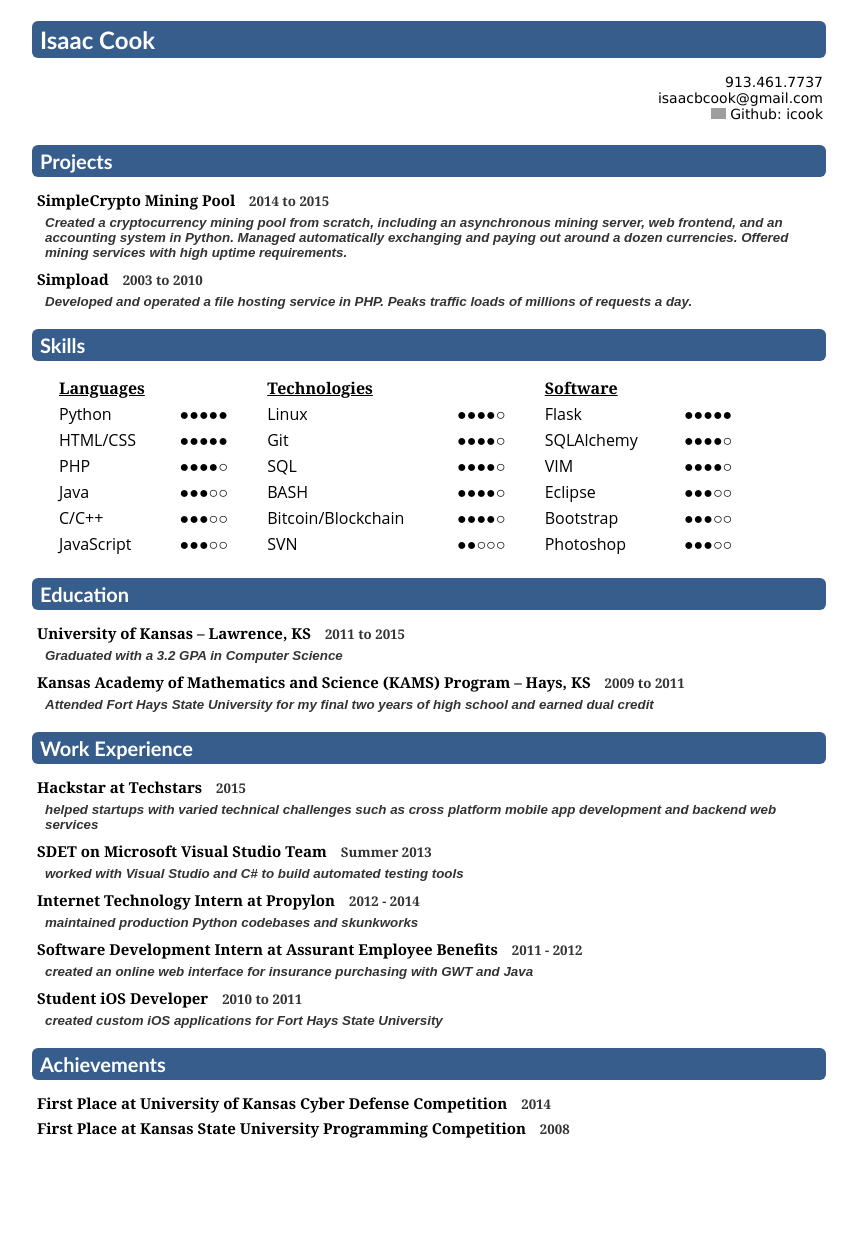
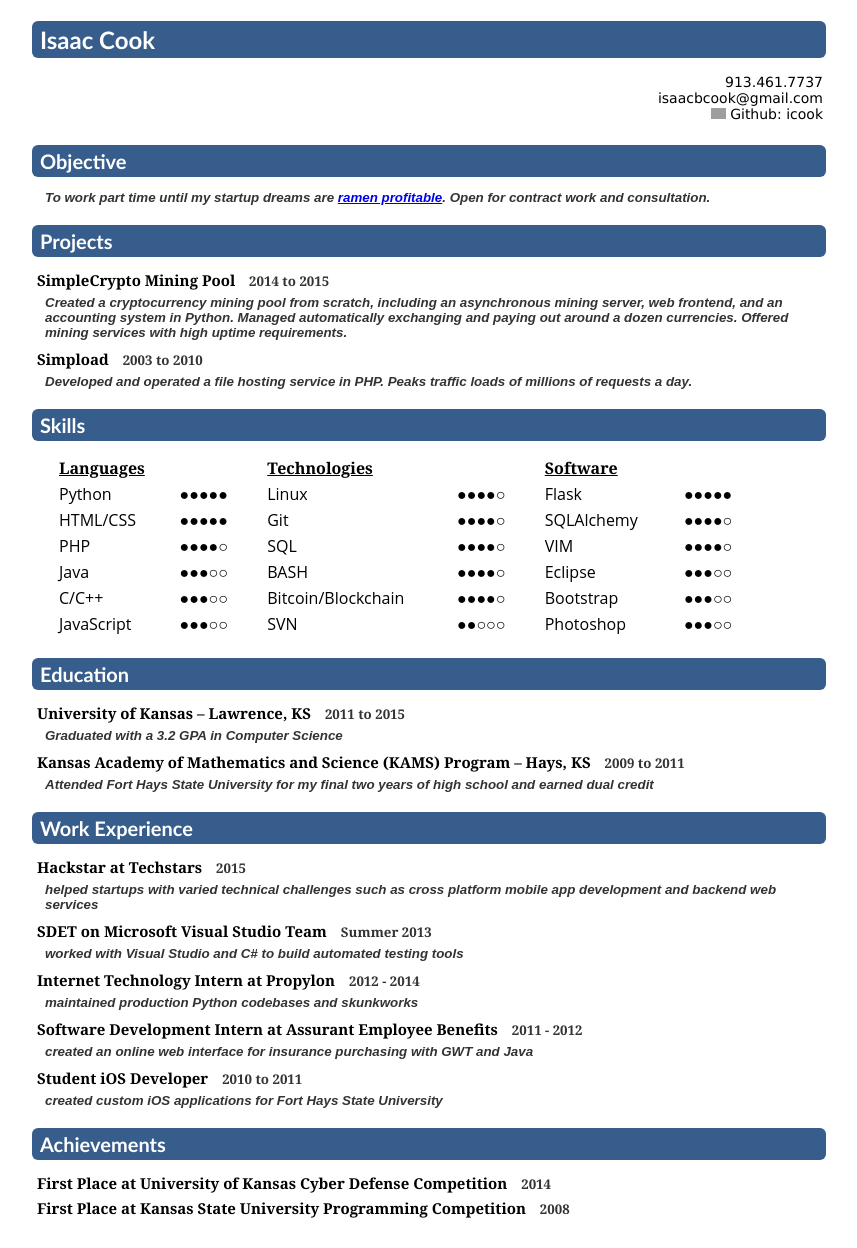
Before and after one commit to icook/personal, a Jekyll site: the page resume/index.html, which Jekyll copies as it is, in a window 1280 px wide. Shown: the whole page, without its empty margins (211-1068 px from the left). Built offline with Jekyll 4.4.1, drawn with Linux system fonts in a browser that asks for light colours; Markdown is read by kramdown in place of the engine named in the settings; before the commit the page ends 1168 px from its top, so only the background shows below that; grey boxes are pictures that could not be loaded.

Commit message:
Add objective

```diff
--- a/resume/index.html
+++ b/resume/index.html
@@ -100,6 +100,8 @@
       	</tr>
       </table>
 
+    <h1>Objective</h1>
+    <h3>To work part time until my startup dreams are <a href="http://www.paulgraham.com/ramenprofitable.html">ramen profitable</a>. Open for contract work and consultation.</h3>
 	  <h1>Projects</h1>
       <!-- Projects ---------------------------------------------------------------------->
 
```
